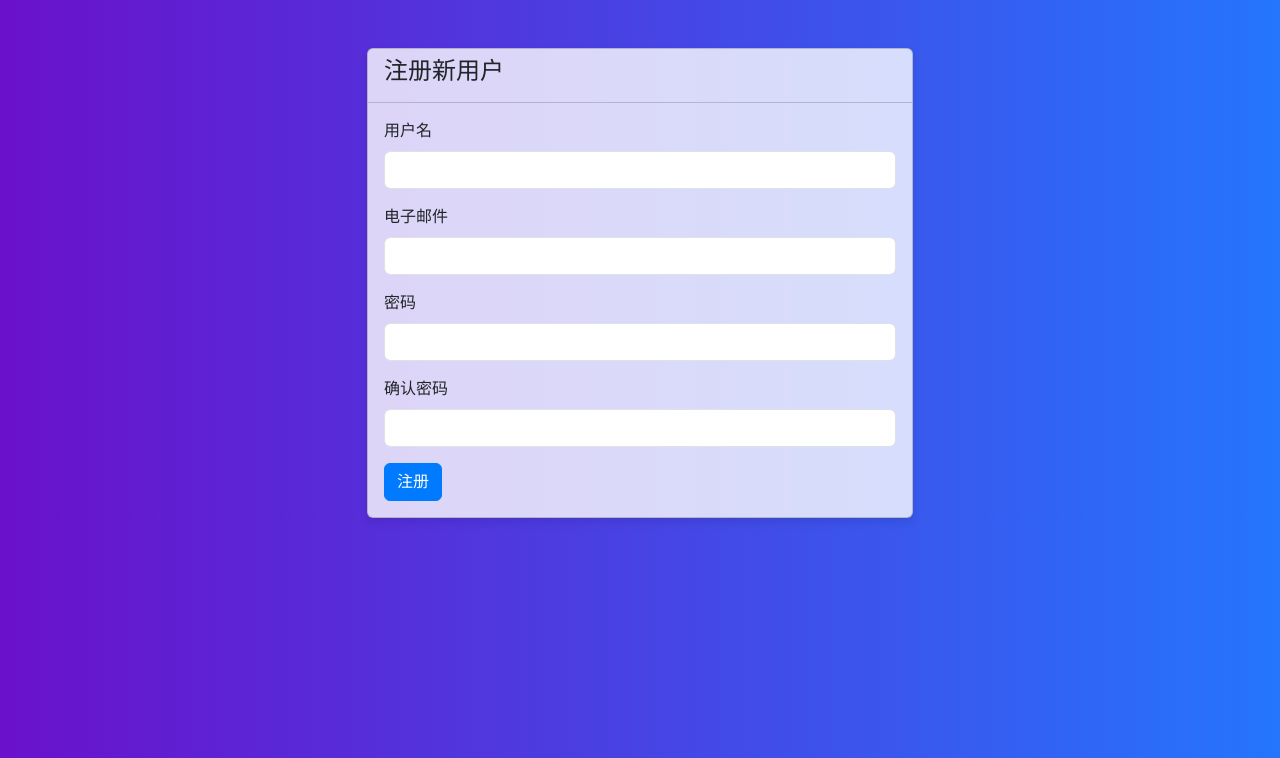
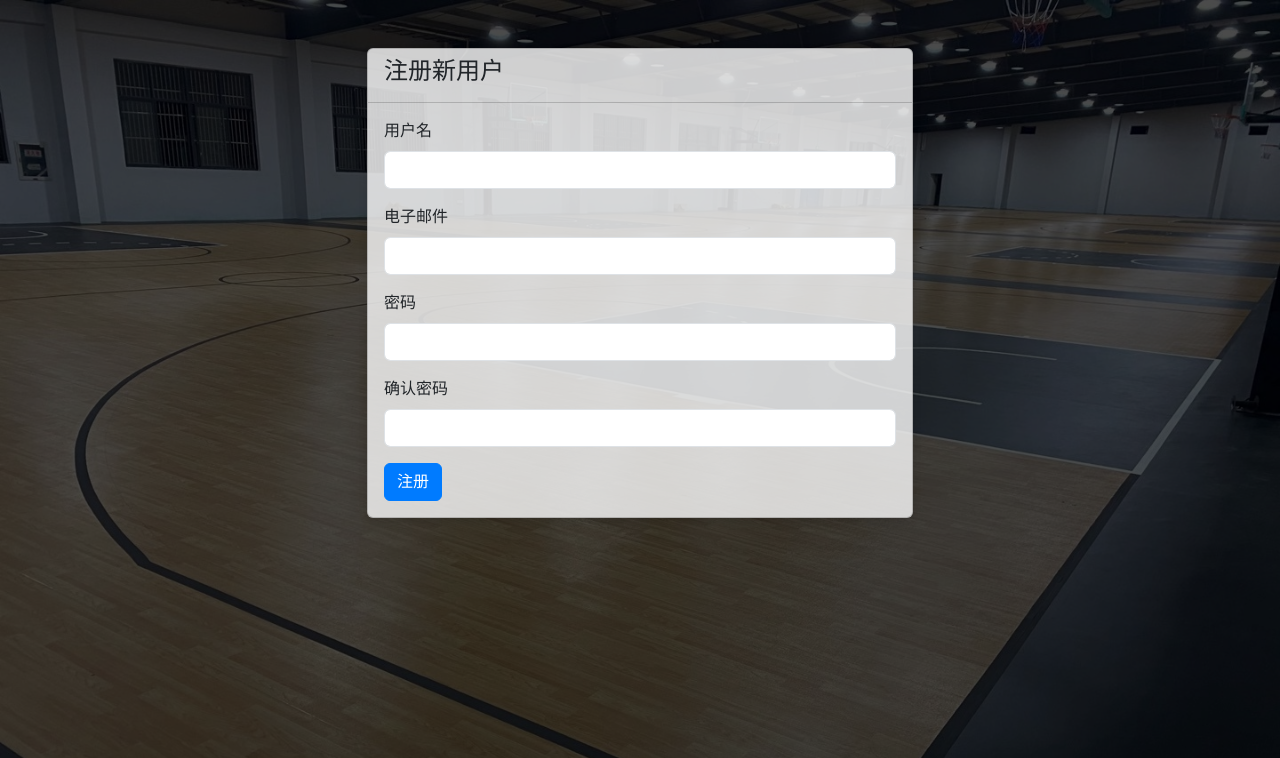
Before and after one commit to lanpigwen/yoloWEB, a Flask app: page /register in a window 1280 px wide. Shown: the top 758 px of the page. Run offline with Flask 3, Linux system fonts and the light colour scheme; parts of the project's set-up code (start-up, migrations or seed data) failed here and were passed over.

Commit message:
注册界面换了背景

```diff
--- a/templates/register.html
+++ b/templates/register.html
@@ -8,9 +8,24 @@
     <link href="https://cdn.jsdelivr.net/npm/bootstrap@5.3.0/dist/css/bootstrap.min.css" rel="stylesheet">
     <style>
         body {
-            background: linear-gradient(to right, #6a11cb, #2575fc); /* 蓝紫色到蓝色的渐变 */
-            font-family: Arial, sans-serif;
-            color: #fff; /* 调整文本颜色为白色以提高可读性 */
+            font-family: 'Arial', sans-serif;
+            color: #fffcfc;
+            background-image: url('./static/2index.jpg');
+            background-size: cover;
+            background-repeat: no-repeat;
+            position: relative;
+            /* opacity: 1; */
+        }
+
+        html::before {
+            content: "";
+            position: absolute;
+            top: 0;
+            left: 0;
+            right: 0;
+            bottom: 0;
+            background: rgba(0, 0, 0, 0.7);
+            z-index: -10;
         }
         .card {
             background: rgba(255, 255, 255, 0.8); /* 卡片背景为半透明白色 */
```
